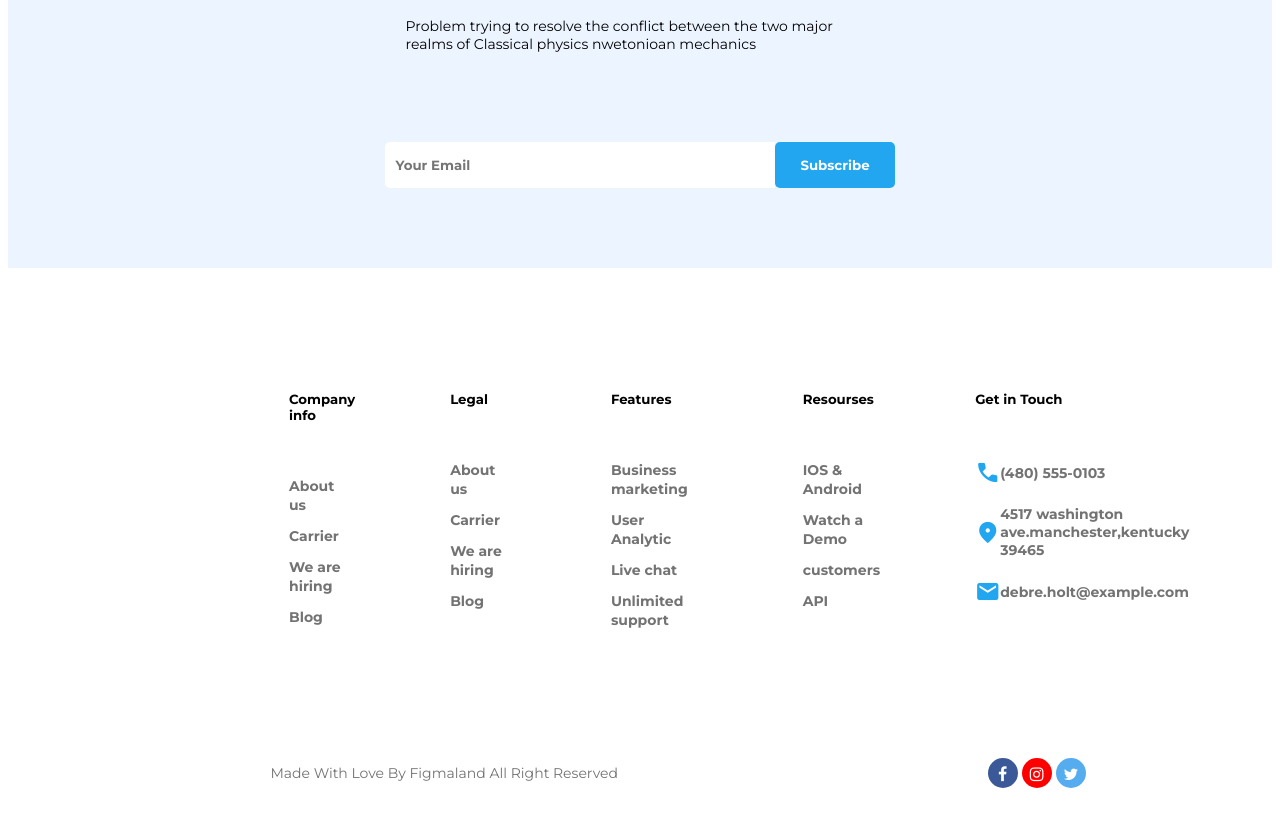
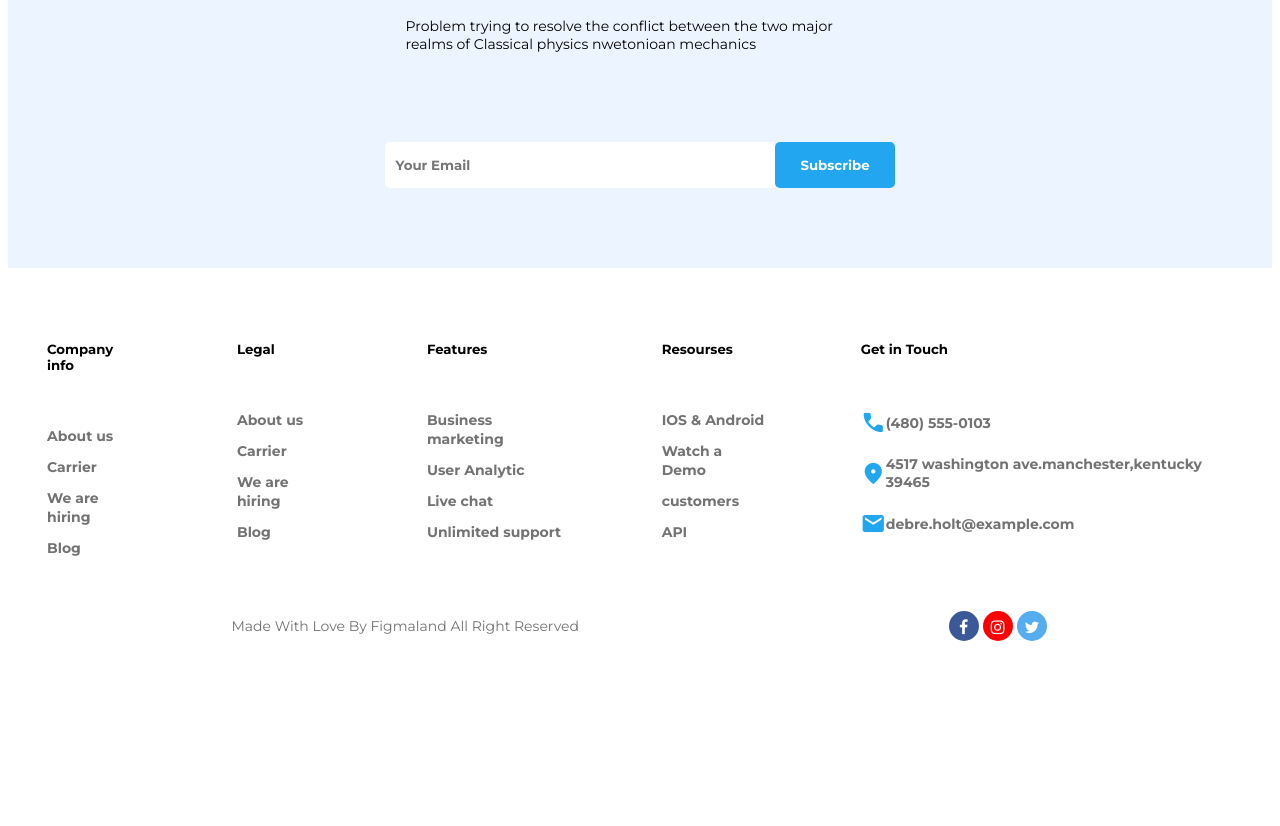
Before and after one commit to yadhukrishnan2003/project_flex, a plain HTML site: page index.html in a window 1280 px wide. Shown: the part 5651-6477 px from the top of the page. After the commit the page ends 6308 px from the top, so only its background shows below. Drawn offline with nearby package versions, Linux system fonts and the light colour scheme.

Commit message:
project updated

```diff
--- a/index.css
+++ b/index.css
@@ -475,8 +475,6 @@
 .dwnldicon .material-symbols-outlined {
 
     color: #3C403D;
-    width: 16px;
-    height: 16px;
     font-weight: 700;
 }
 
@@ -842,7 +840,6 @@ input {
 .more_info {
     display: flex;
     max-width: 100%;
-    padding: 50px 0px 0px 242px;
     gap: 95px;
 }
 
@@ -913,9 +910,6 @@ input {
     display: flex;
     align-items: center;
     justify-content: center;
-    padding-top: 75px;
-    padding-bottom: 40px;
-    padding-left: 78px;
     width: 1050px;
 }
 
```
